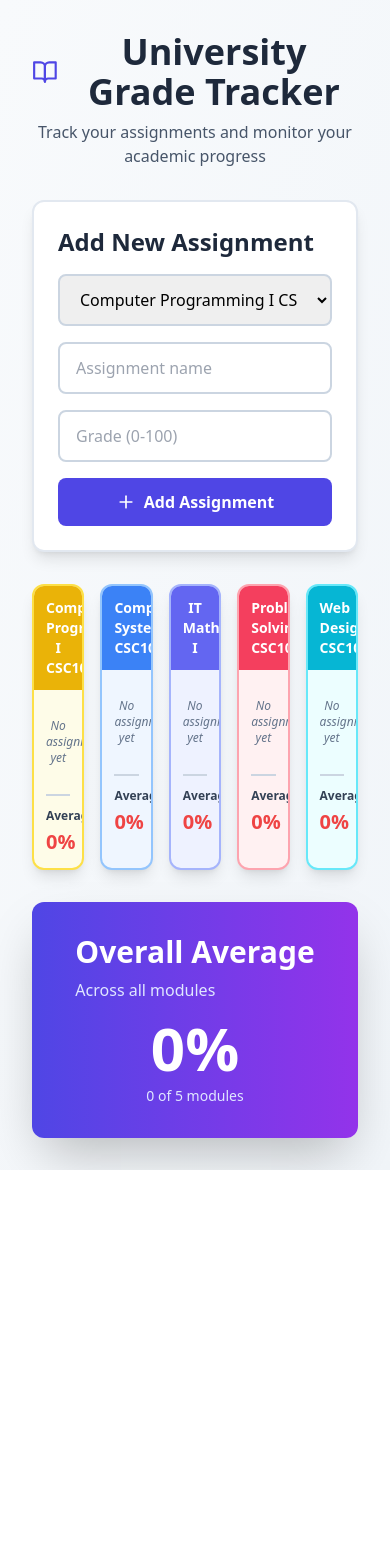
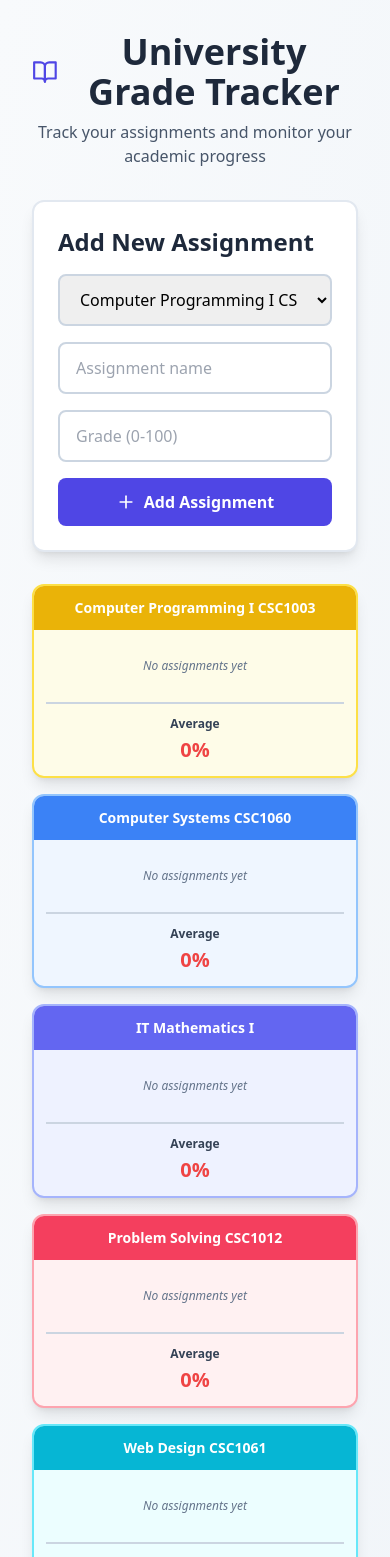
Before and after one commit to Loyyd/uni-track, a React (Vite) app: page / in a window 390 px wide. Shown: the top 1557 px of the page. Before the commit the page ends 1170 px from the top, so only its background shows below. Built offline with nearby package versions, Linux system fonts and the light colour scheme.

Commit message:
mobile optimized

```diff
--- a/src/tracker.tsx
+++ b/src/tracker.tsx
@@ -169,7 +169,7 @@
           </div>
         </div>
 
-        <div className="grid grid-cols-5 gap-4 mb-8">
+        <div className="grid grid-cols-1 md:grid-cols-2 lg:grid-cols-3 xl:grid-cols-5 gap-4 mb-8">
           {Object.entries(modules).map(([moduleName, assignments]) => (
             <div
               key={moduleName}
--- a/vite.config.ts
+++ b/vite.config.ts
@@ -3,6 +3,6 @@
 
 // Set `base` to your repository name for GitHub Pages project site
 export default defineConfig({
-  base: './',
+  base: '/University_Grade_Tracker/',
   plugins: [react()],
 })
```
Also changed, not shown: 1 other file (tests, documents, lock files or other folders).
